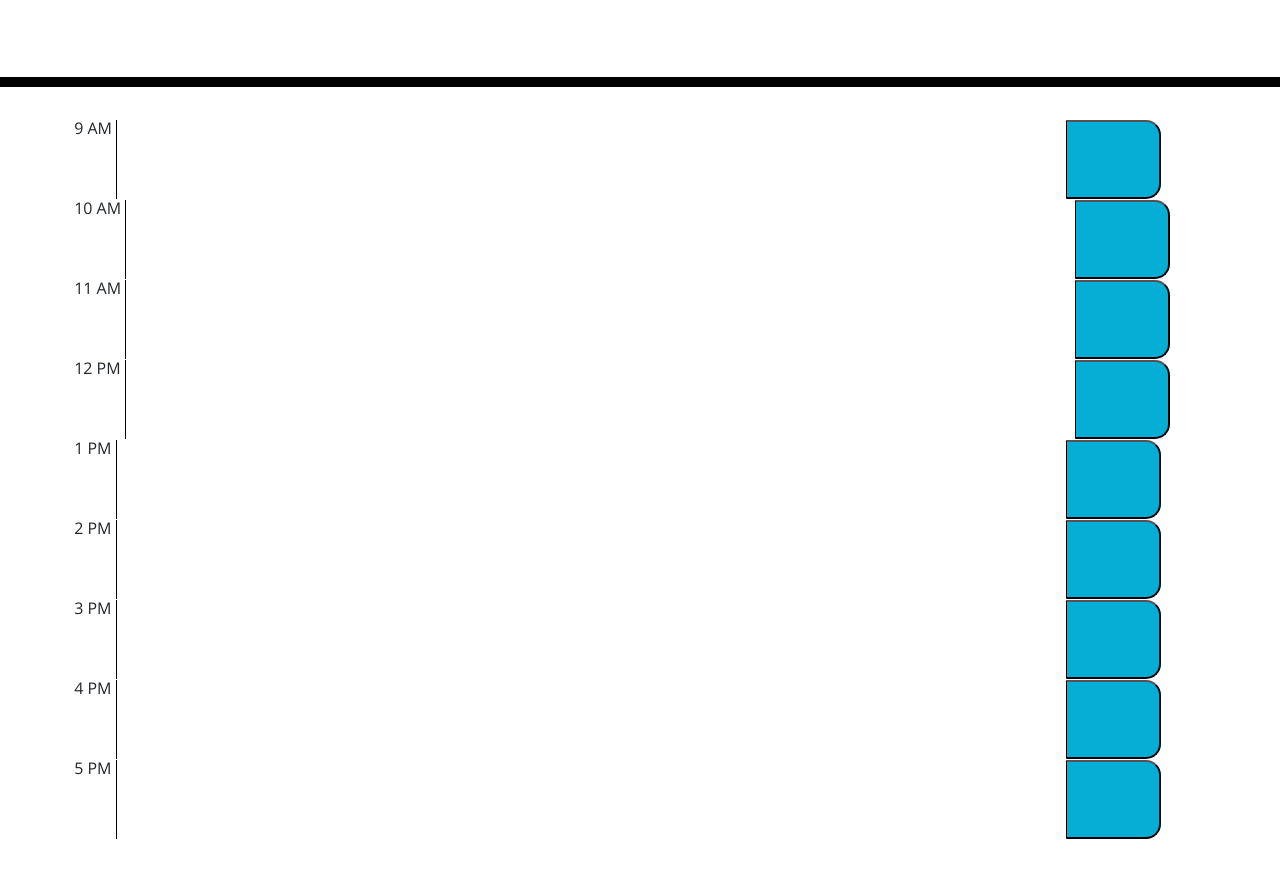
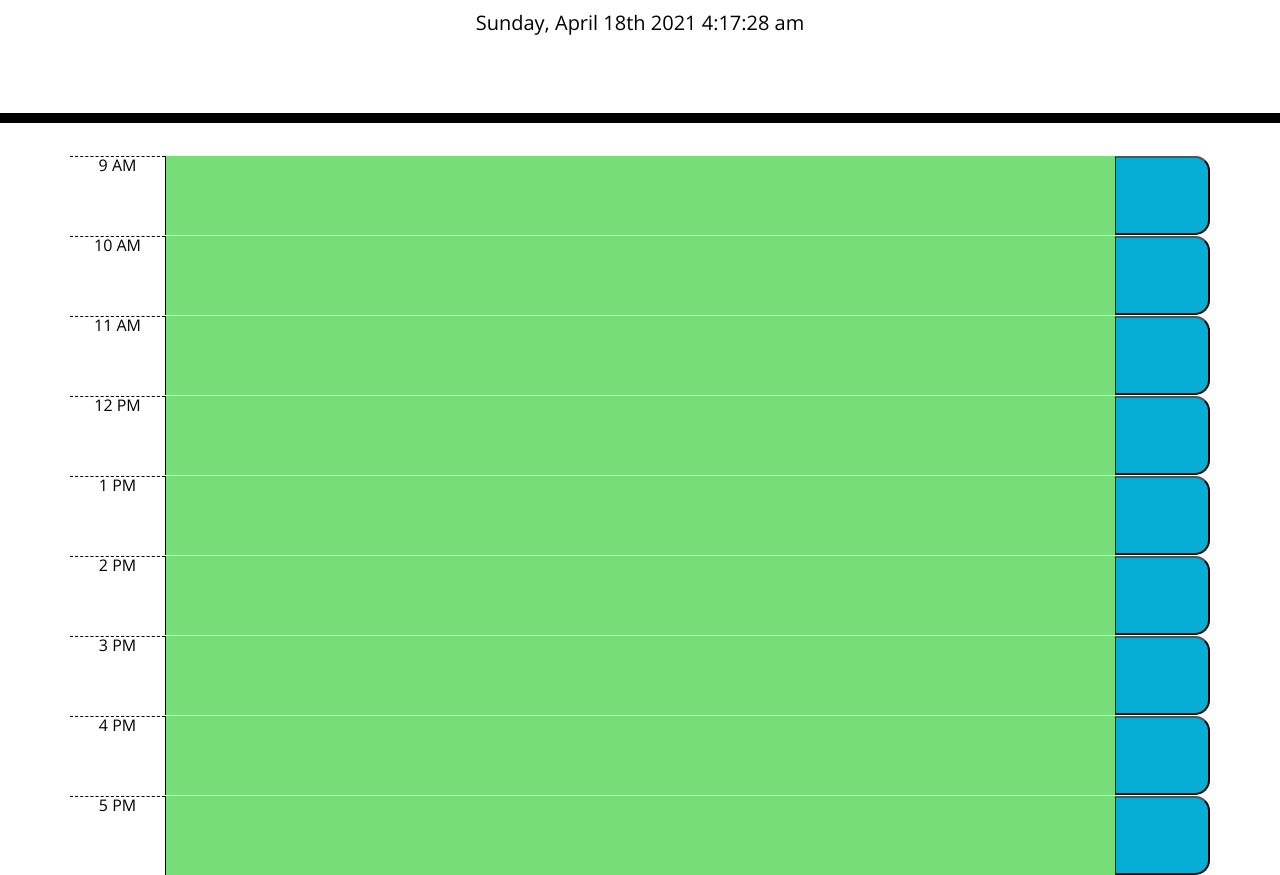
Before and after one commit to reisnern/Challenge-5-Work-Day-Scheduler, a plain HTML site: page Develop/index.html in a window 1280 px wide. Shown: the part 181-1056 px from the top of the page. Before the commit the page ends 1020 px from the top, so only its background shows below. Drawn offline with nearby package versions, Linux system fonts and the light colour scheme; files whose address does not match are found by name.

Commit message:
Fixing Past, present, and future classes on js

```diff
--- /dev/null
+++ b/Develop/assets/js/script.js
@@ -0,0 +1,54 @@
+var currentDay =$("#currentDay")
+//var currentDay = querySelector("#currentDay")
+var today = moment().format("dddd, MMMM Do YYYY h:mm:ss a")
+//Create line three
+currentDay.append(today)
+var saveBtn = $(".saveBtn")
+//var saveBtn = document.querySelector(".saveBtn")
+var update = setInterval(updatetime, 3600000)
+//Keep track of time in milliseconds
+
+$(document).ready(function(){
+//jQuery detects this state of readiness
+
+//Start Parent and Sibling relationship functions
+$(saveBtn).on("click", function(){
+    var time = $(this).parent().attr("id")
+    // pull parent of 9am so no loop is required
+    var textcontainer = $(this).siblings(".input").val()
+    // value from textcontainer, this is the sibling of "timeclock" as well
+    localStorage.setItem(timeclock, textcontainer);
+    //set key, value
+})})
+
+//Start Updating for time and all hours
+function updatetime() {
+
+    var current = moment().hour();
+    //console.log(current)
+    $(".time-block").each(function() {
+        var hour = parseInt($(this).attr("id").split("-")[1]);
+        if (hour < current) {
+            $(this).addClass("past")
+        } else if (hour === current) {
+            $(this).removeClass("past")
+            $(this).addClass("present")
+        } else { (hour > current)
+            $(this).removeClass("past")
+            $(this).removeClass("present")
+            $(this).addClass("future")
+            //console.log(hour)
+        }
+    })}
+
+$("#9am .input").val(localStorage.getItem("9am"))
+$("#10am .input").val(localStorage.getItem("10am"))
+$("#11am .input").val(localStorage.getItem("11am"))
+$("#12pm .input").val(localStorage.getItem("12pm"))
+$("#1pm .input").val(localStorage.getItem("1pm"))
+$("#2pm .input").val(localStorage.getItem("2pm"))
+$("#3pm .input").val(localStorage.getItem("3pm"))
+$("#4pm .input").val(localStorage.getItem("4pm"))
+$("#5pm .input").val(localStorage.getItem("5pm"))
+
+updatetime();
--- a/Develop/index.html
+++ b/Develop/index.html
@@ -29,59 +29,61 @@
       <p id="currentDay" class="lead"></p>
     </header>
     <div class="container">
-      <!-- Timeblocks Start -->
-    <div id="9am" class="row timeblocks">
-      <div class="1-hour-clm"> 9 AM </div>
+      <!-- time-block Start -->
+    <div id="9am" class="row time-block">
+      <div class="col-md-1 hour"> 9 AM </div>
       <textarea id="user-input" class="input col-md-10"></textarea>
-      <button class="save-input col-md-1"></button>
+      <button class="saveBtn col-md-1"></button>
     </div>
 
-    <div id="10am" class="row timeblocks">
-      <div class="1-hour-clm"> 10 AM </div>
+    <div id="10am" class="row time-block">
+      <div class="col-md-1 hour"> 10 AM </div>
       <textarea id="user-input" class="input col-md-10"></textarea>
-      <button class="save-input col-md-1"></button>
+      <button class="saveBtn col-md-1"></button>
     </div>
 
-    <div id="11am" class="row timeblocks">
-      <div class="1-hour-clm"> 11 AM </div>
+    <div id="11am" class="row time-block">
+      <div class="col-md-1 hour"> 11 AM </div>
       <textarea id="user-input" class="input col-md-10"></textarea>
-      <button class="save-input col-md-1"></button>
+      <button class="saveBtn col-md-1"></button>
     </div>
 
-    <div id="12pm" class="row timeblocks">
-      <div class="1-hour-clm"> 12 PM </div>
+    <div id="12pm" class="row time-block">
+      <div class="col-md-1 hour"> 12 PM </div>
       <textarea id="user-input" class="input col-md-10"></textarea>
-      <button class="save-input col-md-1"></button>
+      <button class="saveBtn col-md-1"></button>
     </div>
 
-    <div id="1pm" class="row timeblocks">
-      <div class="1-hour-clm"> 1 PM </div>
+    <div id="1pm" class="row time-block">
+      <div class="col-md-1 hour"> 1 PM </div>
       <textarea id="user-input" class="input col-md-10"></textarea>
-      <button class="save-input col-md-1"></button>
+      <button class="saveBtn col-md-1"></button>
     </div>
 
-    <div id="2pm" class="row timeblocks">
-      <div class="1-hour-clm"> 2 PM </div>
+    <div id="2pm" class="row time-block">
+      <div class="col-md-1 hour"> 2 PM </div>
       <textarea id="user-input" class="input col-md-10"></textarea>
-      <button class="save-input col-md-1"></button>
+      <button class="saveBtn col-md-1"></button>
     </div>
 
-    <div id="3pm" class="row timeblocks">
-      <div class="1-hour-clm"> 3 PM </div>
+    <div id="3pm" class="row time-block">
+      <div class="col-md-1 hour"> 3 PM </div>
       <textarea id="user-input" class="input col-md-10"></textarea>
-      <button class="save-input col-md-1"></button>
+      <button class="saveBtn col-md-1"></button>
     </div>
 
-    <div id="4pm" class="row timeblocks">
-      <div class="1-hour-clm"> 4 PM </div>
+    <div id="4pm" class="row time-block">
+      <div class="col-md-1 hour"> 4 PM </div>
       <textarea id="user-input" class="input col-md-10"></textarea>
-      <button class="save-input col-md-1"></button>
+      <button class="saveBtn col-md-1"></button>
     </div>
 
-    <div id="5pm" class="row timeblocks">
-      <div class="1-hour-clm"> 5 PM </div>
-      <textarea id="user-input" class="input col-md-10"></textarea>
-      <button class="save-input col-md-1"></button>
+
+    <div id="5pm" class="row time-block">
+      <div class="col-md-1 hour"> 5 PM </div>
+      <textarea class="input col-md-10"></textarea>
+      <button class="saveBtn col-md-1"></button>
+    </div>
     </div>
 
 
--- a/Develop/style.css
+++ b/Develop/style.css
@@ -25,7 +25,7 @@ textarea{
   white-space: pre-wrap;
 }
 
-.timeblocks{
+.time-block{
   text-align: center;
   border-radius: 15px;
 }
@@ -57,7 +57,7 @@ textarea{
   color: white;
 }
 
-.save-input {
+.saveBtn {
   border-left: 1px solid black;
   border-top-right-radius: 15px;
   border-bottom-right-radius: 15px;
@@ -65,7 +65,7 @@ textarea{
   color: white;
 }
 
-.save-input i:hover {
+.saveBtn i:hover {
   font-size: 20px;
   transition: all .3s ease-in-out;
 }
--- a/assets/js/script.js
+++ /dev/null
@@ -1,52 +0,0 @@
-//Current = querySelector("currentDay")
-var current =$("currentDay")
-//Start Moment
-var todaymoment = moment().format("dddd, MMMM Do YYYY h:mm:ss a")
-//Create line three
-current.append(todaymoment)
-//save-input = querySelector(".save-input")
-var Save = $(".save-input")
-//Keep track of time in milliseconds
-var update = setInterval(updateHour, 3600000)
-
-//Start JQuery
-$(document).schedule(function(){
-
-    //Start Parent and Sibling relationship functions
-$(save-input).on("click", function(){
-    var timeclock = $(pastpresent).parent().attr("id")
-    var textcontainer = $(pastpresent).siblings(".input").val()
-
-    localStorage.setItem(timeclock, textcontainer);
-})})
-
-//Start Updating for time and all hours
-function updatetime() {
-
-    var current = moment().hour();
-    $(".timeblocks").changeclass(function() {
-        var hour = parseInt($(pastpresent).attr("id").split("-")[1]);
-        if (hour < current) {
-            $(pastpresent).addClass("past")
-        } else if (hour === current) {
-            $(pastpresent).removeClass("past")
-            $(pastpresent).addClass("present")
-        } else { (hour > current)
-            $(pastpresent).removeClass("past")
-            $(pastpresent).removeClass("present")
-            $(pastpresent).addClass("future")
-
-        }
-    })}
-
-$("#9am .input").val(localStorage.getItem("9am"))
-$("#10am .input").val(localStorage.getItem("10am"))
-$("#11am .input").val(localStorage.getItem("11am"))
-$("#12pm .input").val(localStorage.getItem("12pm"))
-$("#1pm .input").val(localStorage.getItem("1pm"))
-$("#2pm .input").val(localStorage.getItem("2pm"))
-$("#3pm .input").val(localStorage.getItem("3pm"))
-$("#4pm .input").val(localStorage.getItem("4pm"))
-$("#5pm .input").val(localStorage.getItem("5pm"))
-
-updatetime();
```
